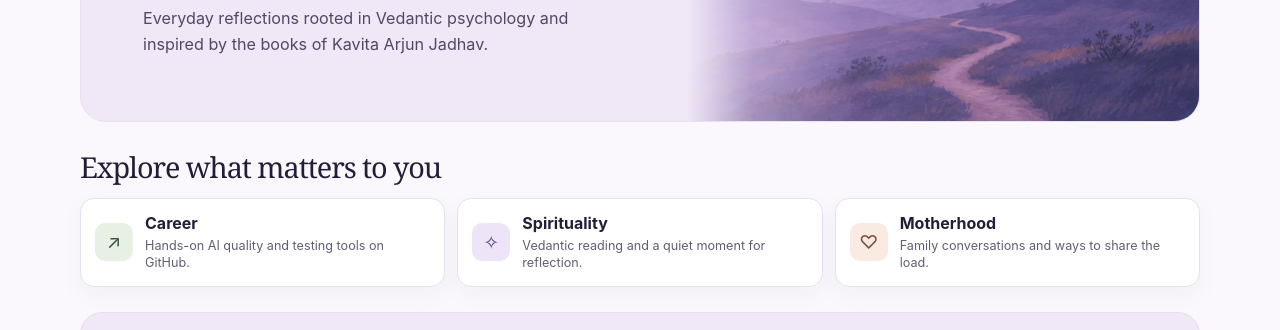
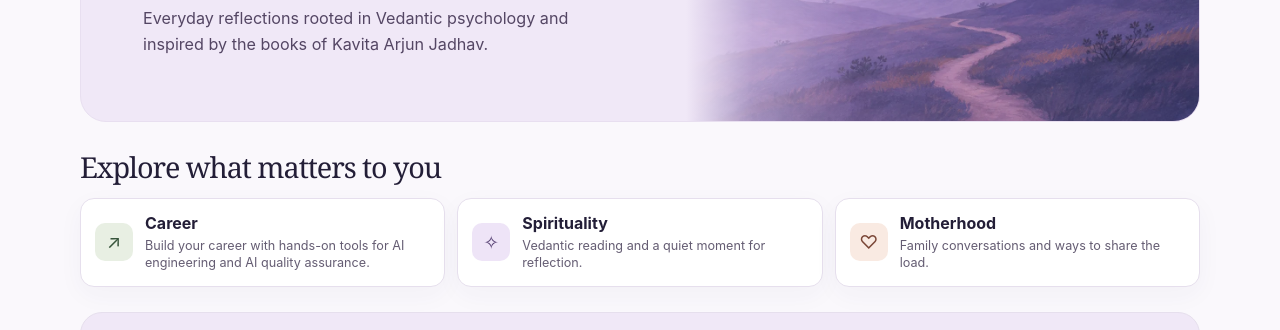
Before and after one commit to kavitaj11/steady-ground-for-queens, a plain HTML site: page dist/index.html in a window 1280 px wide. Shown: the part 339-669 px from the top of the page. Drawn offline with Linux system fonts and the light colour scheme.

Commit message:
Update the home page Career card description

```diff
--- a/dist/index.html
+++ b/dist/index.html
@@ -22,7 +22,7 @@
     <section class="explore" aria-labelledby="explore-title">
       <h2 id="explore-title">Explore what matters to you</h2>
       <div class="explore-grid">
-        <a class="explore-card" href="#career"><span class="explore-icon career-icon" aria-hidden="true">↗</span><span><strong>Career</strong><small>Hands-on AI quality and testing tools on GitHub.</small></span></a>
+        <a class="explore-card" href="#career"><span class="explore-icon career-icon" aria-hidden="true">↗</span><span><strong>Career</strong><small>Build your career with hands-on tools for AI engineering and AI quality assurance.</small></span></a>
         <a class="explore-card" href="#spirituality"><span class="explore-icon spirituality-icon" aria-hidden="true">✧</span><span><strong>Spirituality</strong><small>Vedantic reading and a quiet moment for reflection.</small></span></a>
         <a class="explore-card" href="#motherhood"><span class="explore-icon motherhood-icon" aria-hidden="true">♡</span><span><strong>Motherhood</strong><small>Family conversations and ways to share the load.</small></span></a>
       </div>
```
